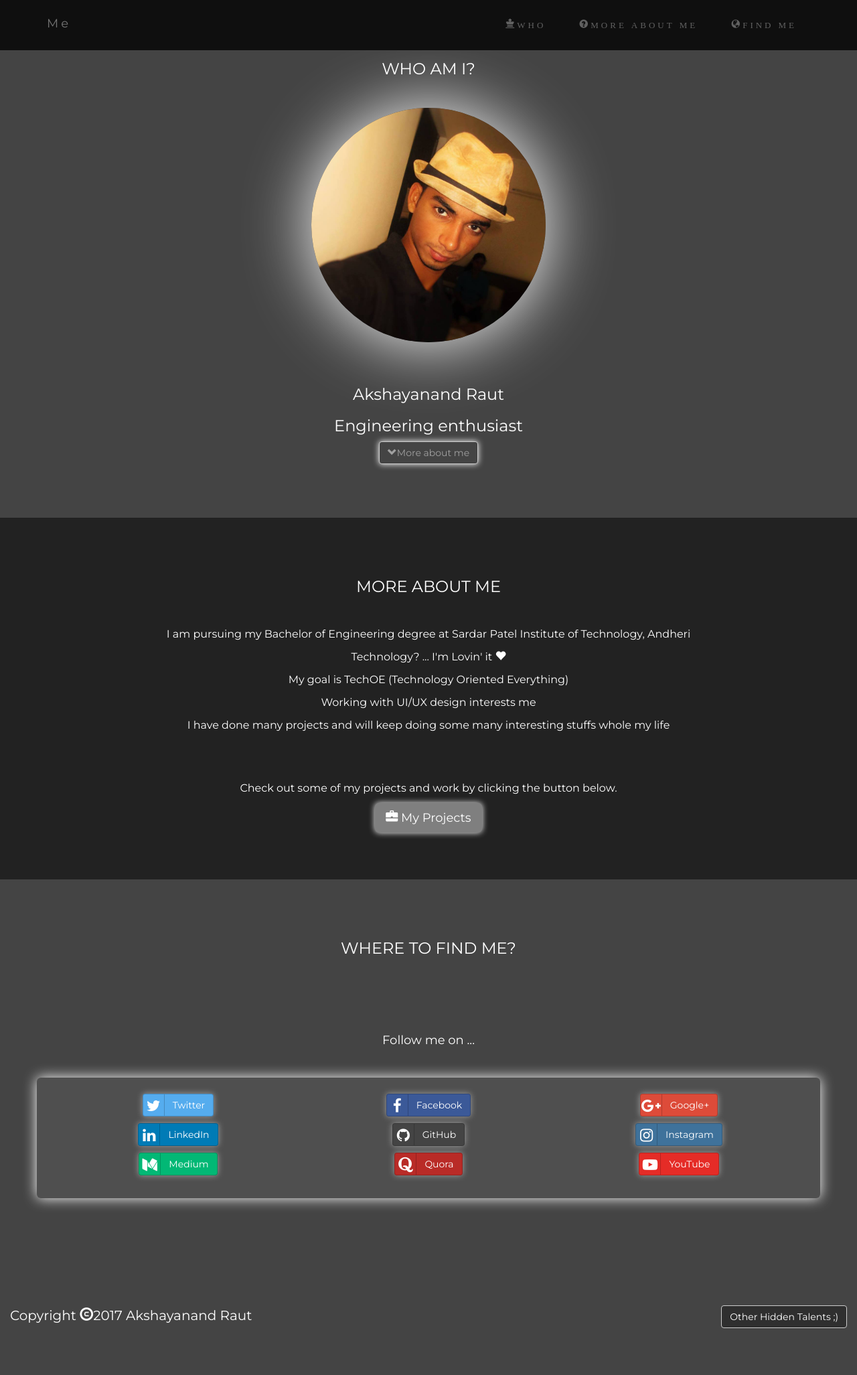
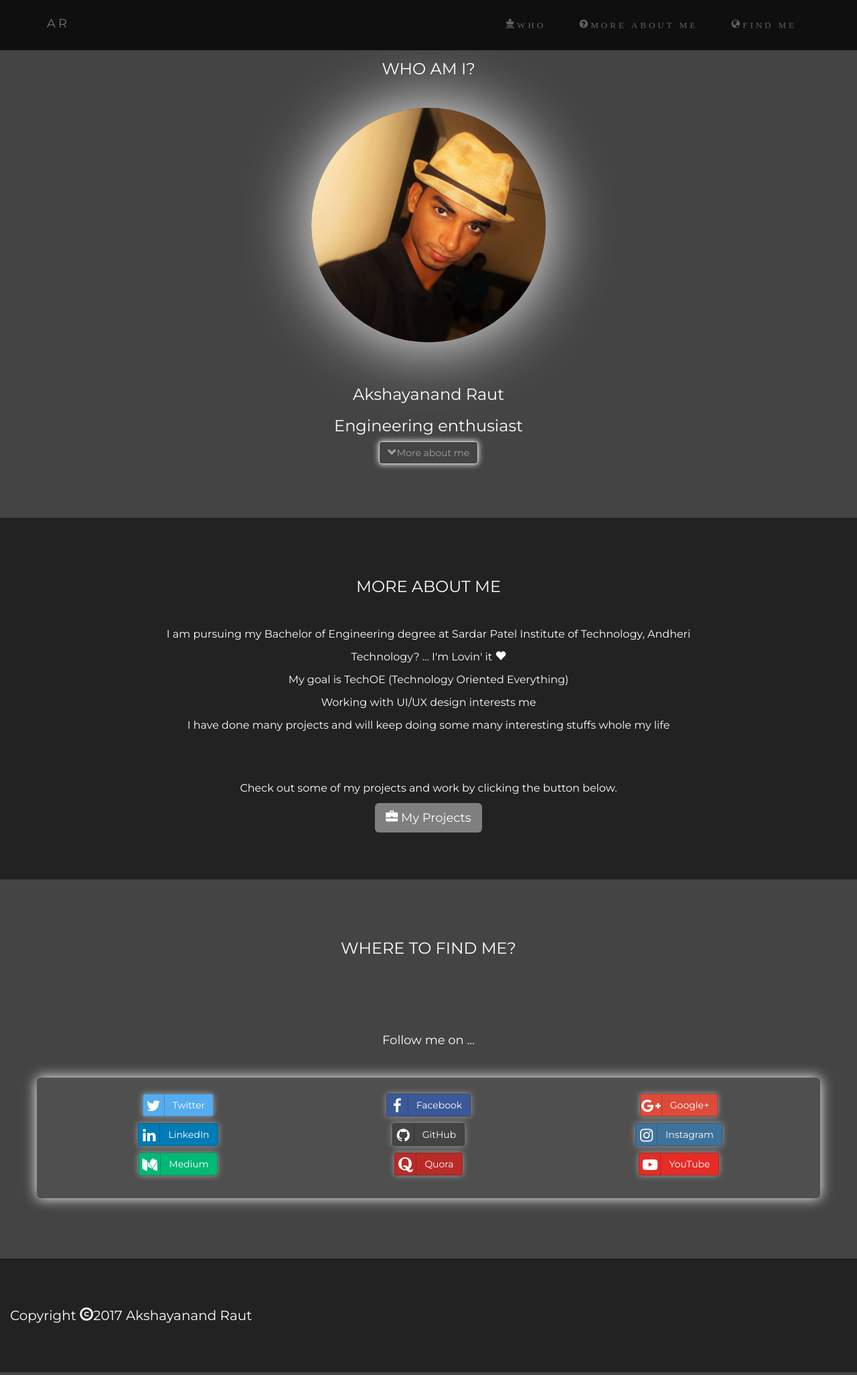
Before and after one commit to akshayanandraut/akshayanandraut.github.io, a PHP site: page / in a window 1280 px wide. Shown: the whole page at 67% size. Run offline with PHP 8.4, Linux system fonts and the light colour scheme; some libraries are stand-ins or nearby versions.

```diff
--- a/index.html
+++ b/index.html
@@ -50,7 +50,7 @@
 			<span class="icon-bar"></span>
 			<span class="icon-bar"></span>
 		  </button>
-		  <a class="navbar-brand">Me</a>
+		  <a class="navbar-brand">AR</a>
 		</div>
 		<div class="collapse navbar-collapse" id="myNavbar">
 		  <ul class="nav nav-bar-nav-again navbar-nav navbar-right">
@@ -179,9 +179,9 @@
 	</div>
 
 	</div>
-<footer class="container-fluid bg-5 text-center">
+<footer class="container-fluid bg-6 text-center">
 	 <div class="pull-left">Copyright <i class="glyphicon glyphicon-copyright-mark"></i>2017 Akshayanand Raut </div>
-	 <div class="pull-right" id="otherTalentsButton" class="otherTalentsButton btn btn-default bg-4"><a class="otherTalentsButton btn btn-default bg-4" href="/fitness">Other Hidden Talents ;) </a></div>
+	 <!--<div class="pull-right" id="otherTalentsButton" class="otherTalentsButton btn btn-default bg-4"><a class="otherTalentsButton btn btn-default bg-4" href="/fitness">Other Hidden Talents ;) </a></div>-->
 
 </footer>
 </div>
--- a/res/css_req.css
+++ b/res/css_req.css
@@ -35,7 +35,7 @@ p {font-size: 16px;}
     background-color: #222222;
     color: #fff;
 }
-.myProjects{
+.myProjects:hover{
     box-shadow: 0px 0px 10px #ffffff;
 }
 .moreaboutme{
```
